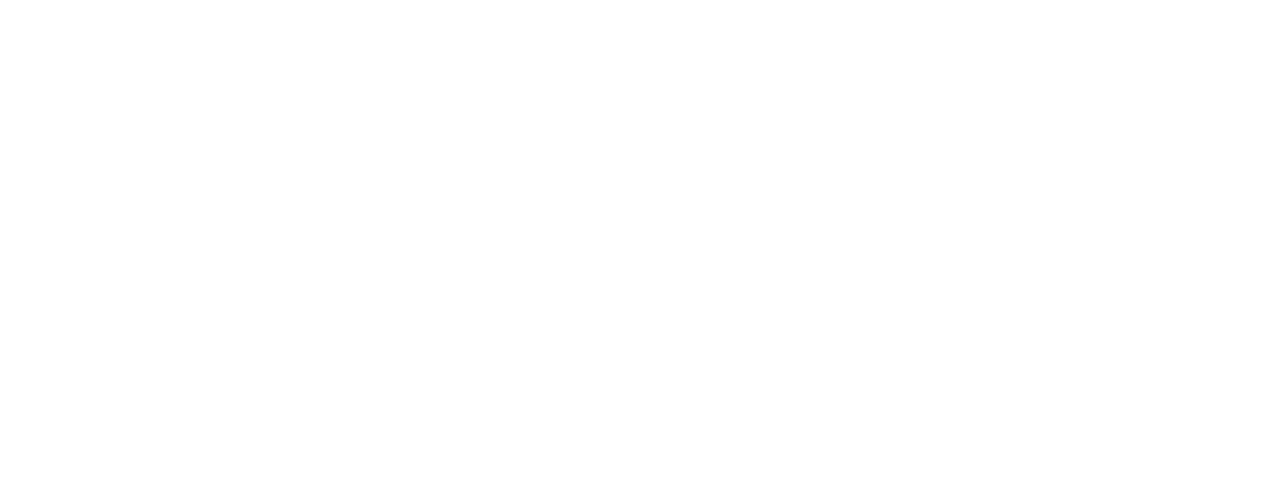
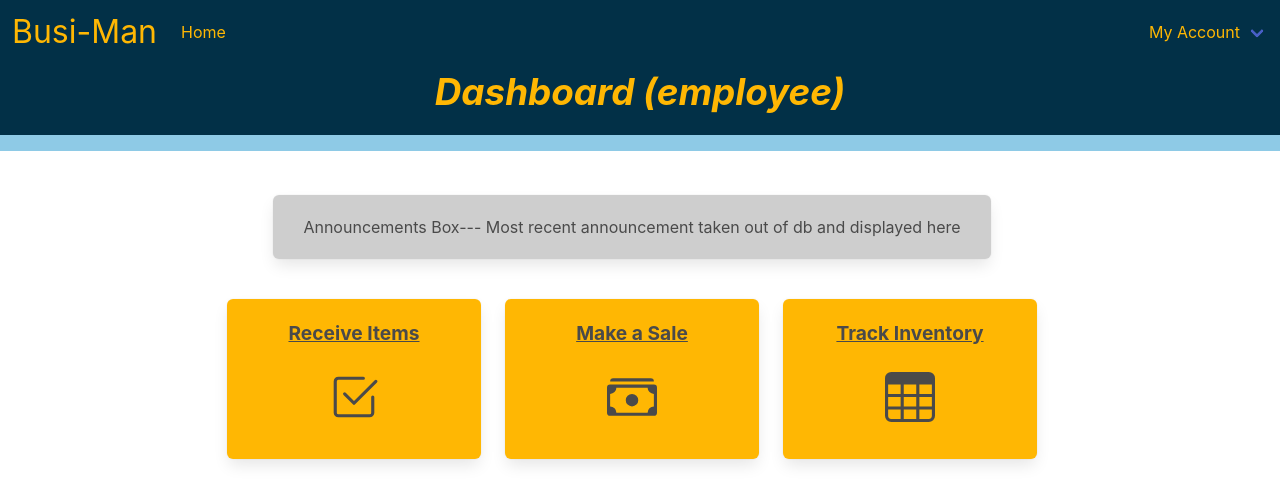
Before and after one commit to lnewmanheggie/Busi-Man, a React (Create React App) app: page /employee-dashboard in a window 1280 px wide. Shown: the top 504 px of the page. Built offline with nearby package versions, Linux system fonts and the light colour scheme.

Commit message:
employee dashboard

```diff
--- a/src/App.js
+++ b/src/App.js
@@ -11,6 +11,7 @@ import Inventory from './pages/Inventory';
 import Receive from './pages/Receive';
 import Stats from './pages/Stats';
 import ViewEmployees from './pages/ViewEmployees';
+import EmployeeDash from './pages/EmployeeDash';
 
 function App() {
 
@@ -22,6 +23,7 @@ function App() {
         <Route exact path='/' component={Login} />
         <Route exact path='/signup' component={Signup} />
         <Route path='/dashboard' component={Dashboard} />
+        <Route path='/employee-dashboard' component={EmployeeDash} />
         <Route path='/add-employees' component={AddEmployee}/>
         <Route path='/make-a-sale' component={Sale}/>
         <Route path='/receive-items' component={Receive}/>
@@ -29,7 +31,6 @@ function App() {
         <Route path='/view-employees' component={ViewEmployees}/>
         <Route path='/post-announcement' component={Announcement}/>
         <Route path='/track-inventory' component={Inventory}/>
-
       </div>
     </Router>
   );
--- a/src/components/Navbar.js
+++ b/src/components/Navbar.js
@@ -62,7 +62,7 @@ function Navbar() {
 
             <div id="navbarBasicExample" className="navbar-menu">
                 <div className="navbar-start">
-                    <Link to='/dashboard' className="navbar-item" style={styles.navbarItem}>
+                    <Link to={'/'} className="navbar-item" style={styles.navbarItem}>
                         Home
                     </Link>
                 </div>
--- a/src/pages/Dashboard.js
+++ b/src/pages/Dashboard.js
@@ -6,7 +6,7 @@ import Card from '../components/Card';
 import { Link } from 'react-router-dom';
 
 
-function Dashboard(props) {
+function Dashboard() {
 
     const styles = {
         container: {
@@ -17,7 +17,7 @@ function Dashboard(props) {
     return(
         <>
             <Navbar />
-            <Header heading={'Dashboard'}/>
+            <Header heading={'Dashboard (manager)'}/>
 
             <div className="container mt-5 mb-5">
                 <div className="notification" style={styles.container}>
--- a/src/pages/EmployeeDash.js
+++ b/src/pages/EmployeeDash.js
@@ -0,0 +1,83 @@
+import React from 'react';
+import Navbar from '../components/Navbar';
+import Header from '../components/Header';
+import AnnouncementsBox from '../components/AnnouncementsBox';
+import Card from '../components/Card';
+import { Link } from 'react-router-dom';
+
+
+function EmployeeDash() {
+
+    const styles = {
+        container: {
+            backgroundColor: "white"
+        }
+    }
+
+    return(
+        <>
+            <Navbar />
+            <Header heading={'Dashboard (employee)'}/>
+
+            <div className="container mt-5 mb-5">
+                <div className="notification" style={styles.container}>
+                    <div className="columns is-centered">
+                        <div className="column is-two-thirds">
+                            <AnnouncementsBox />
+                        </div>
+                    </div>
+
+                    <div className="columns is-centered">
+                        {/* RECEIVE ITEMS */}
+                        <div className="column is-one-quarter">
+                            <Link to='/receive-items'>
+                                <Card
+                                    title='Receive Items'
+                                    icon= {
+                                        <svg xmlns="http://www.w3.org/2000/svg" width="50" height="50" fill="currentColor" className="bi bi-check2-square" viewBox="0 0 16 16">
+                                        <path d="M3 14.5A1.5 1.5 0 0 1 1.5 13V3A1.5 1.5 0 0 1 3 1.5h8a.5.5 0 0 1 0 1H3a.5.5 0 0 0-.5.5v10a.5.5 0 0 0 .5.5h10a.5.5 0 0 0 .5-.5V8a.5.5 0 0 1 1 0v5a1.5 1.5 0 0 1-1.5 1.5H3z"/>
+                                        <path d="M8.354 10.354l7-7a.5.5 0 0 0-.708-.708L8 9.293 5.354 6.646a.5.5 0 1 0-.708.708l3 3a.5.5 0 0 0 .708 0z"/>
+                                        </svg>
+                                    }
+                                />
+                            </Link>
+                        </div>
+
+                        {/* MAKE A SALE */}
+                        <div className="column is-one-quarter">
+                            <Link to='/make-a-sale'>
+                                <Card
+                                    title='Make a Sale'
+                                    icon= {
+                                        <svg xmlns="http://www.w3.org/2000/svg" width="50" height="50" fill="currentColor" className="bi bi-cash-stack" viewBox="0 0 16 16">
+                                        <path d="M1 3a1 1 0 0 1 1-1h12a1 1 0 0 1 1 1H1zm7 8a2 2 0 1 0 0-4 2 2 0 0 0 0 4z"/>
+                                        <path d="M0 5a1 1 0 0 1 1-1h14a1 1 0 0 1 1 1v8a1 1 0 0 1-1 1H1a1 1 0 0 1-1-1V5zm3 0a2 2 0 0 1-2 2v4a2 2 0 0 1 2 2h10a2 2 0 0 1 2-2V7a2 2 0 0 1-2-2H3z"/>
+                                        </svg>
+                                    }
+                                />
+                            </Link>
+                        </div>
+
+                        {/* TRACK INVENTORY */}
+                        <div className="column is-one-quarter">
+                            <Link to='/track-inventory'>
+                                <Card
+                                    title='Track Inventory'
+                                    icon= {
+                                        <svg xmlns="http://www.w3.org/2000/svg" width="50" height="50" fill="currentColor" className="bi bi-table" viewBox="0 0 16 16">
+                                        <path d="M0 2a2 2 0 0 1 2-2h12a2 2 0 0 1 2 2v12a2 2 0 0 1-2 2H2a2 2 0 0 1-2-2V2zm15 2h-4v3h4V4zm0 4h-4v3h4V8zm0 4h-4v3h3a1 1 0 0 0 1-1v-2zm-5 3v-3H6v3h4zm-5 0v-3H1v2a1 1 0 0 0 1 1h3zm-4-4h4V8H1v3zm0-4h4V4H1v3zm5-3v3h4V4H6zm4 4H6v3h4V8z"/>
+                                        </svg>
+                                    }
+                                />
+                            </Link>
+                        </div>
+                    </div>
+                </div>
+            </div>
+        </>
+    )
+
+
+}
+
+export default EmployeeDash;
```
